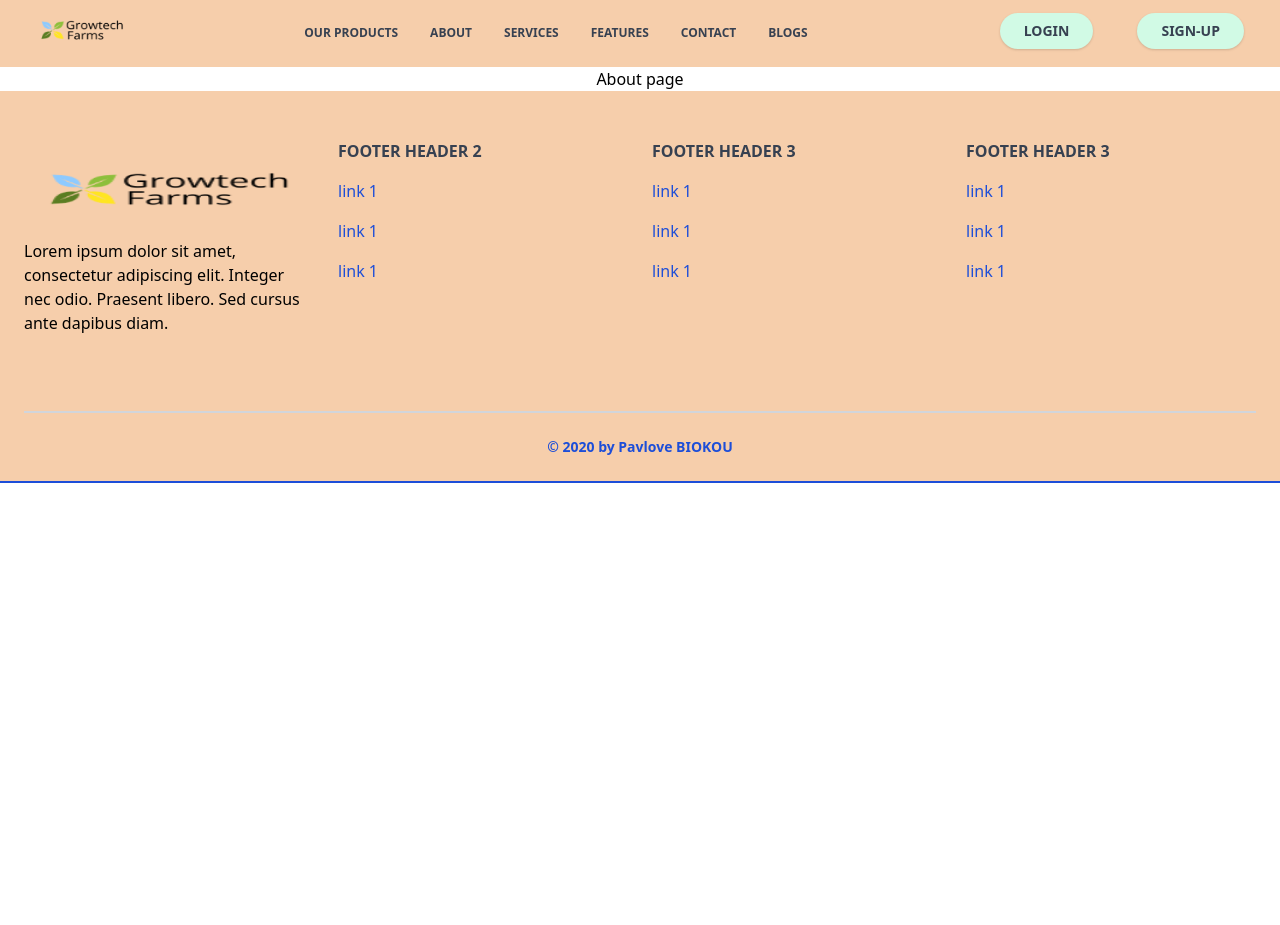
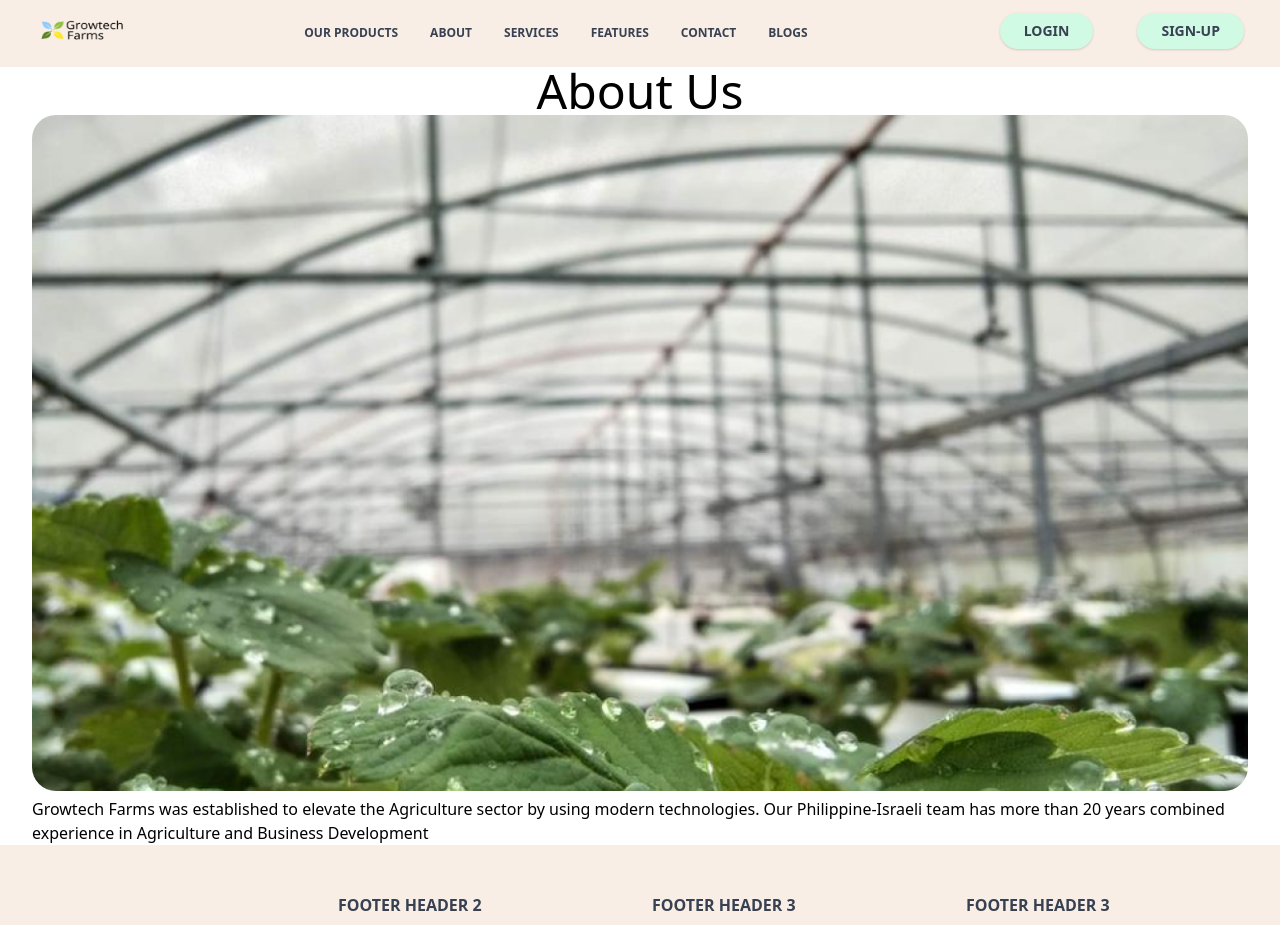
Before and after one commit to vincebase/growtech, a Next.js app: page /about_us in a window 1280 px wide. Shown: the top 925 px of the page. Before the commit the page ends 800 px from the top, so only its background shows below. Built offline with nearby package versions, Linux system fonts and the light colour scheme.

Commit message:
building aboutpage

```diff
--- a/pages/about_us.js
+++ b/pages/about_us.js
@@ -1,6 +1,6 @@
-import Head from 'next/head'
-
-
+import Head from 'next/head';
+import Image from 'next/image';
+import hero from "../public/about-us_hero-image.png"
 
 const About = () => {
     return (
@@ -12,8 +12,11 @@ const About = () => {
             </Head>
 
 
-            <div className="text-center">
-                About page
+            <div className="px-4 sm:px-5 md:px-6 lg:px-8">
+                <h2 className="text-3xl text-normal text-center md:text-4xl lg:text-5xl">About Us</h2>
+                <Image src={hero} className="rounded-3xl" />
+                <p className="">Growtech Farms was established to elevate the Agriculture sector by using modern technologies.
+                     Our Philippine-Israeli team has more than 20 years combined experience in Agriculture and Business Development</p>
             </div>
         </div>
     )
--- a/styles/globals.css
+++ b/styles/globals.css
@@ -3,7 +3,7 @@
 @tailwind utilities;
 
 .nav-bg {
-    background-color: #f6ceab;
+    background-color: #F8EEE5;
   }
 
   .plant-bg {
```
Also changed, not shown: public/about-us_hero-image.png (added).
